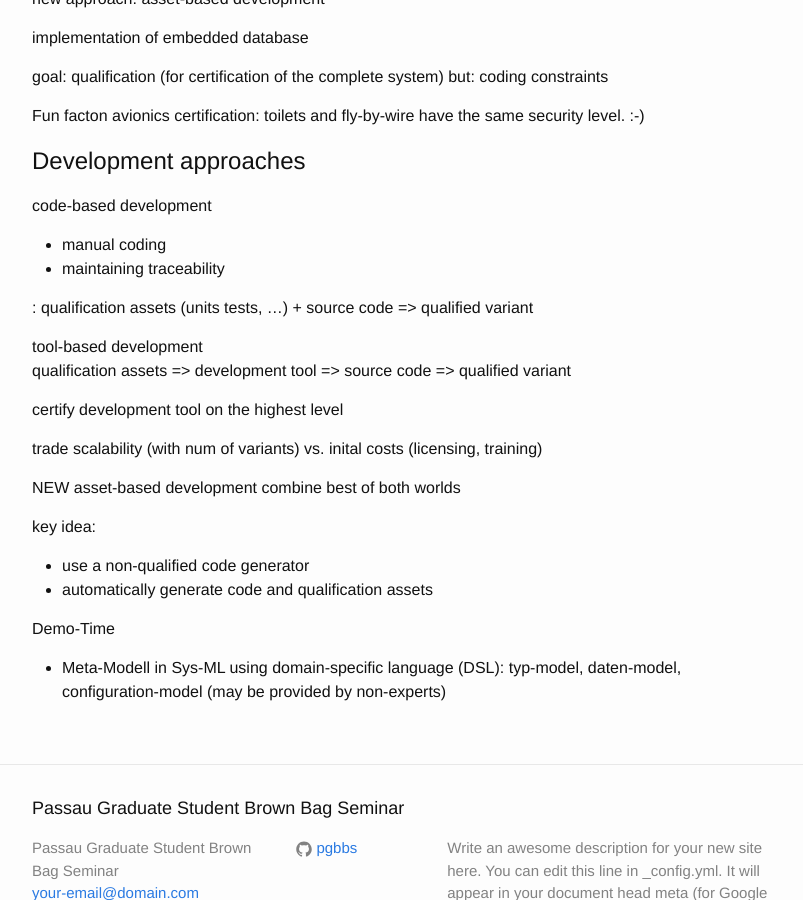
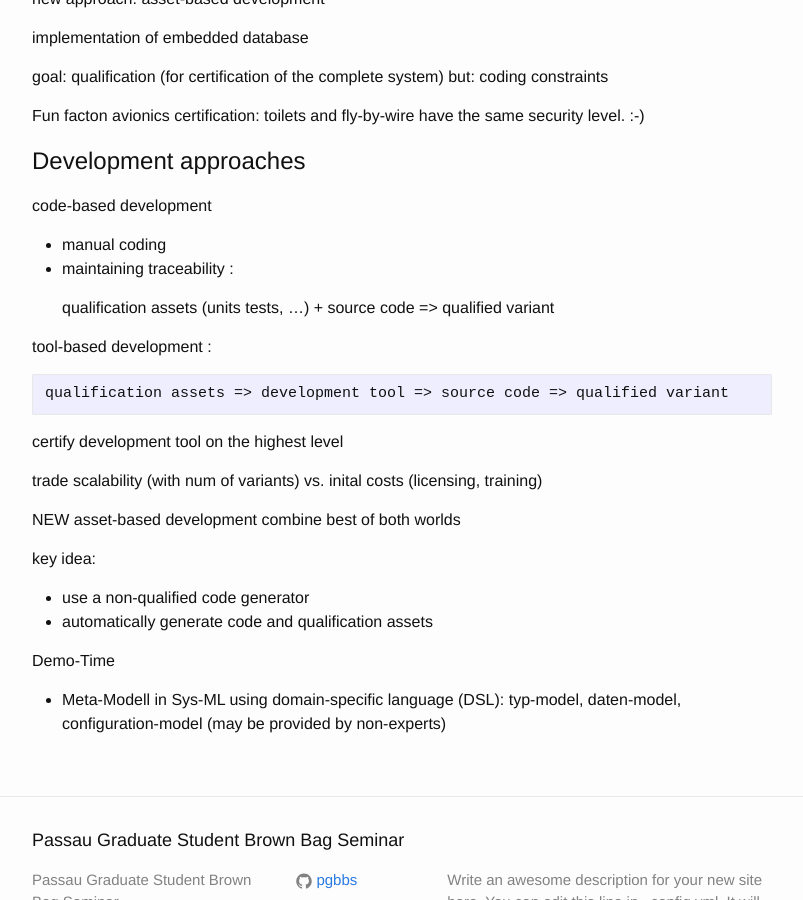
Before and after one commit to PGBBS/pgbbs.github.io, a Jekyll site: the page built from _posts/2016-11-17-automatic-test-generation.md, in a window 1280 px wide and 900 px high, scrolled down 554 px. Shown: the whole window, without its empty margins (238-1041 px from the left). Built offline with Jekyll 4.4.1, drawn with Linux system fonts in a browser that asks for light colours.

Commit message:
markup code

```diff
--- a/_posts/2016-11-17-automatic-test-generation.md
+++ b/_posts/2016-11-17-automatic-test-generation.md
@@ -22,13 +22,13 @@ Fun facton avionics certification: toilets and fly-by-wire have the same securit
 
 code-based development
 - manual coding
-- maintaining traceability
+- maintaining traceability :
 
-: qualification assets (units tests, ...) + source code => qualified variant
+    qualification assets (units tests, ...) + source code => qualified variant
 
-tool-based development
+tool-based development :
 
-: qualification assets => development tool => source code => qualified variant
+    qualification assets => development tool => source code => qualified variant
 
 certify development tool on the highest level
 
```
